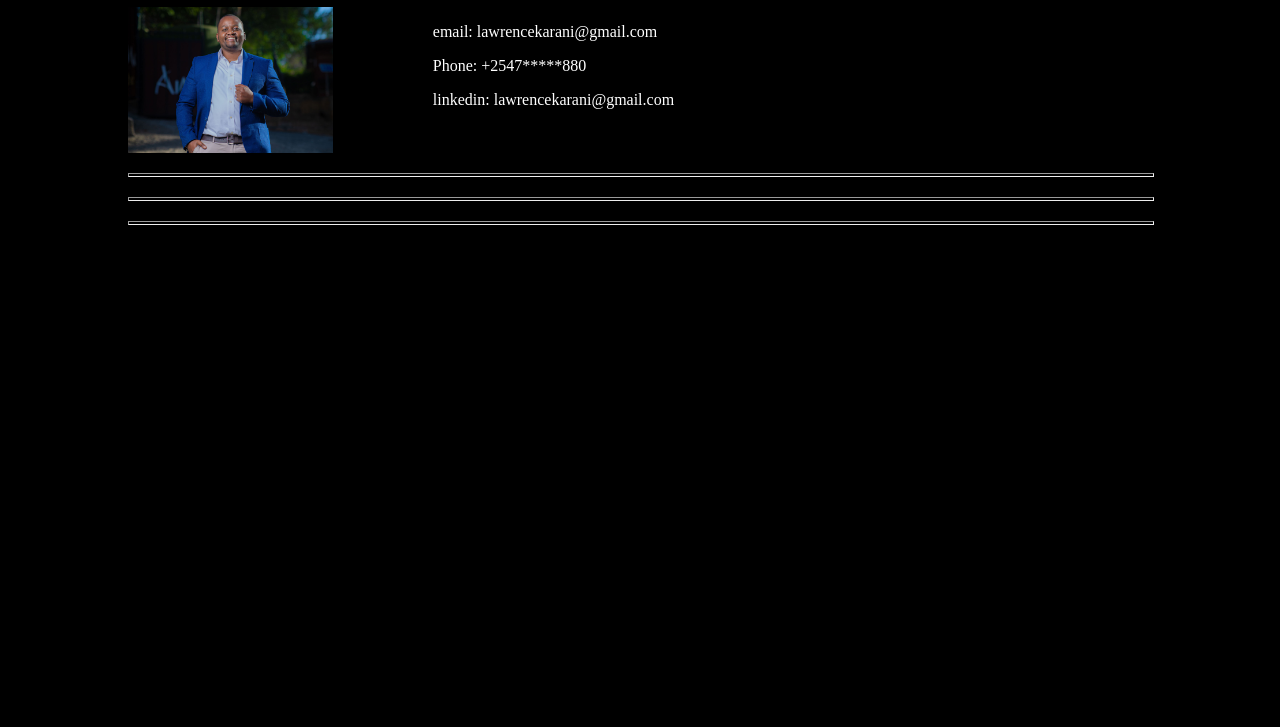
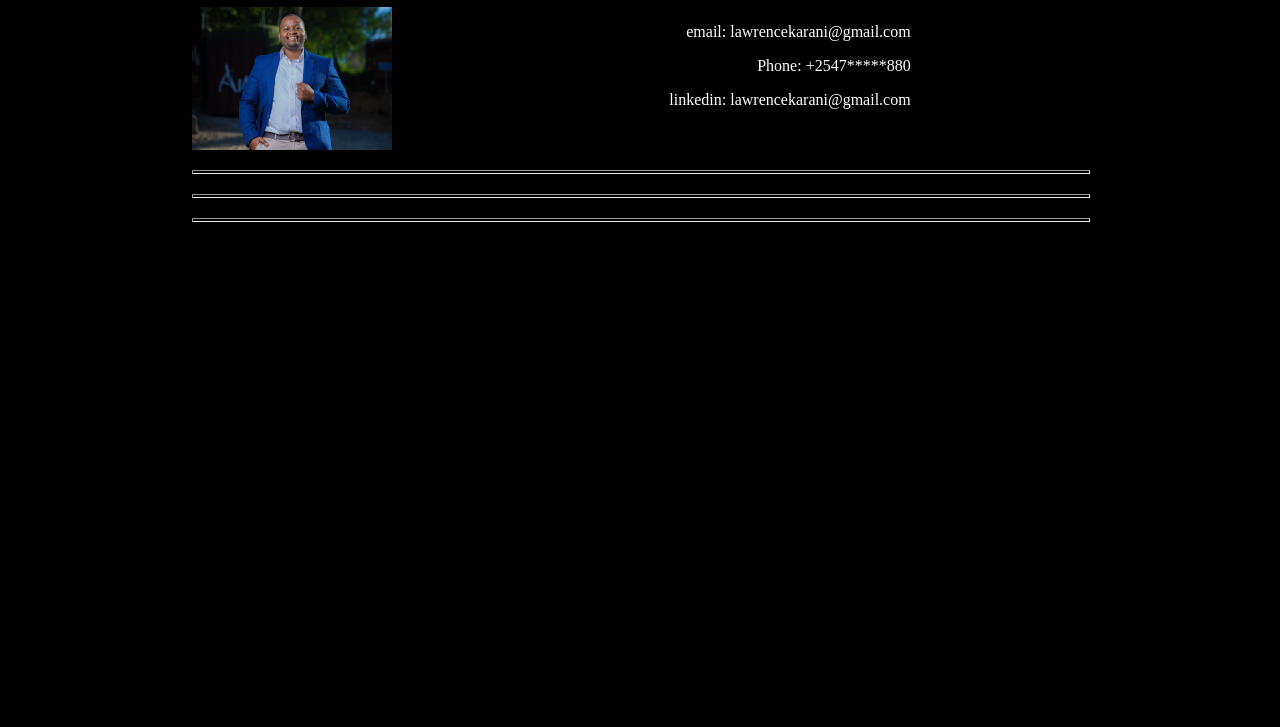
Before and after one commit to Zelawlaw/week1-IP-Portfolio-Landing-Page, a plain HTML site: page index.html in a window 1280 px wide. Shown: the part 73-800 px from the top of the page. Drawn offline with Linux system fonts and the light colour scheme.

Commit message:
formated spacing on section 1

```diff
--- a/css/styles.css
+++ b/css/styles.css
@@ -1,8 +1,8 @@
 body {
   background-color: black;
   color:white;
-  margin-left: 10%;
-  margin-right:10%;
+  margin-left: 15%;
+  margin-right:15%;
 }
 
 hr {
@@ -21,7 +21,7 @@ img {
 }
 
 .title {
-  align-self: center;
+ text-align: center;
 }
 .section-1 {
   margin-bottom:100px;
@@ -33,5 +33,6 @@ img {
 
  .flex-container .contact-info {
   margin-left:100px;
-
+  flex-grow: .5;
+  text-align: right;
  }
--- a/index.html
+++ b/index.html
@@ -6,7 +6,7 @@
     <title>Lawrence Karani's Profile</title>
   </head>
   <body>
-    <h1>Lawrence Karani Kinoti</h1>
+    <h1 class="title">Lawrence Karani Kinoti</h1>
     <div class="flex-container">
       <img src="images/profile.jpg" />
       <div class="contact-info">
```
